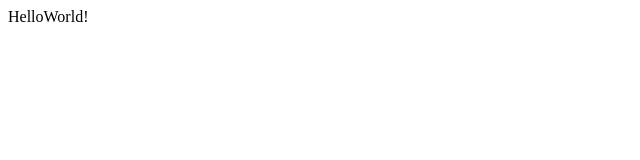
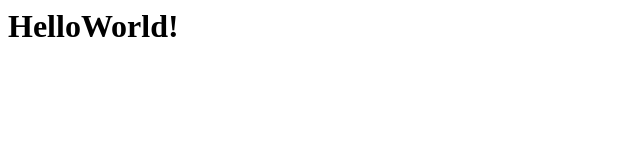
Before and after one commit to taki-d/WebPageTest, a plain HTML site: page index.html in a window 1280 px wide. Shown: the whole page, without its empty margins (0-640 px from the left). Drawn offline with Linux system fonts and the light colour scheme.

Commit message:
Update index.html

```diff
--- a/index.html
+++ b/index.html
@@ -1 +1 @@
-<b1>HelloWorld!</b1>
+<h1>HelloWorld!</h1>
```
